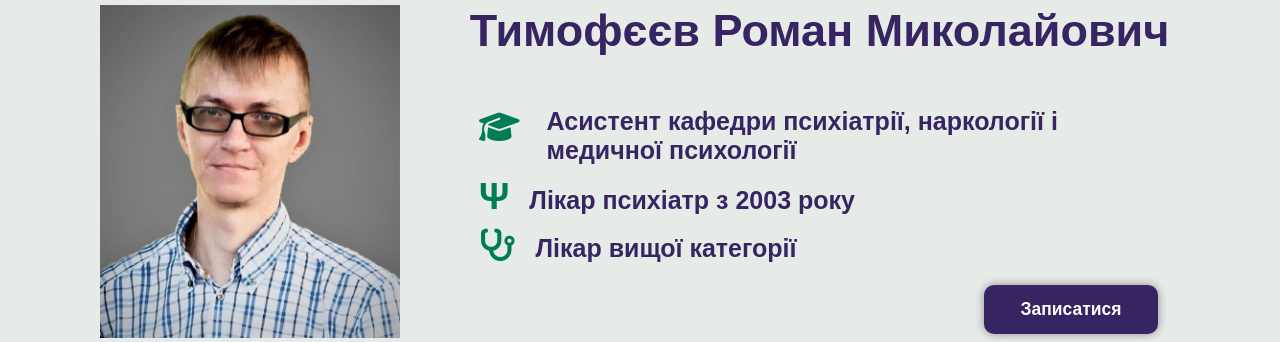
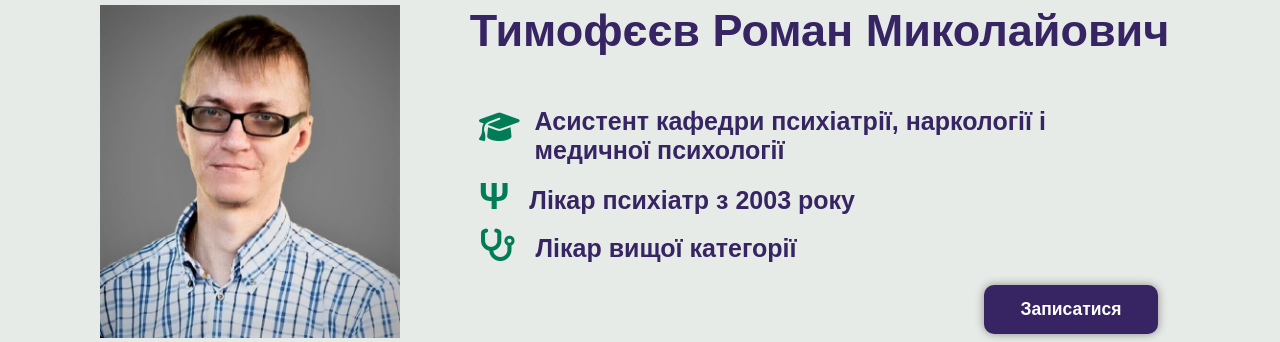
Before and after one commit to aquamarinewave/test.dr, a PHP site: page / in a window 1280 px wide. Shown: the part 195-537 px from the top of the page. Run offline with PHP 8.4, Linux system fonts and the light colour scheme; some libraries are stand-ins or nearby versions.

Commit message:
Add corrections

```diff
--- a/css/styles.css
+++ b/css/styles.css
@@ -125,7 +125,7 @@ h1 {
     display: inline-block;
     content: '\f19d';
     font-size: 1.3rem;
-    padding-right: 20px;
+    padding-right: 8px;
     padding-left: 20px;
     color: var(--green);
     position: relative;
@@ -134,7 +134,7 @@ h1 {
 
 .graduate .graduate-header {
     display: inline-block;
-    width: 80%;
+    width: 78%;
 }
 
 .stethoscope::before {
--- a/index.html
+++ b/index.html
@@ -262,10 +262,14 @@
           <ul class="consultations-list">
             <li class="consultation">
               Первинна очна консультація з видачею заключення та рецепту
-              <div class="time-price">
-                <div class="icon-clock">до 50 хвилин</div>
-                <div class="icon-hryvnya">базова ціна<sup class="sup-asterics">&lowast;</sup></div>
-              </div>
+              <ul>
+                <li class="time-price">
+                  <div class="icon-clock">до 50 хвилин</div>
+                  <div class="icon-hryvnya">
+                    базова ціна<sup class="sup-asterics">&lowast;</sup>
+                  </div>
+                </li>
+              </ul>
             </li>
             <li class="consultation">
               Первинна online консультація за допомогою платформ
@@ -491,7 +495,7 @@
           <!--Banner-->
           <div class="discount-ukraine">
             <img
-              src="./image/discount-50-ukraine.jpg"
+              src="./image/discount-50-ukraine-1.jpg"
               alt="Банер зі знижкою 50% для військових та мед. працівників"
               width="1000"
             />
```
Also changed, not shown: image/discount-50-ukraine-1.jpg.
